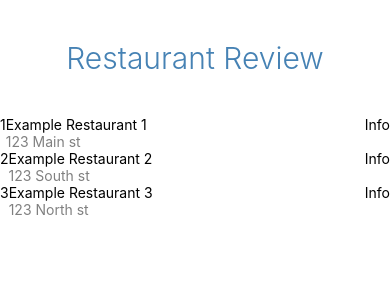
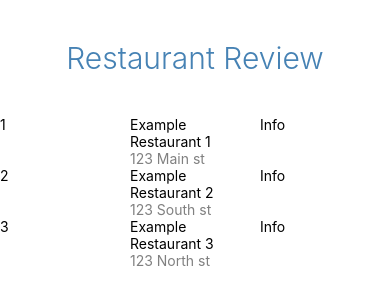
Before and after one commit to imagineLife/nativePractice, a React Native app in the folder GithubFetcher/: screen / in a window 390 px wide. Shown: the top 304 px of the page. Built offline with nearby package versions, Linux system fonts and the light colour scheme.

Commit message:
makes each hz element 1/3 width

```diff
--- a/GithubFetcher/App.js
+++ b/GithubFetcher/App.js
@@ -45,7 +45,7 @@ export default class App extends Component {
           key={pl.name}
           style={styles.flex.r}>
 
-          <Text>{ind + 1}</Text>
+          <Text style={{flex: 1}}>{ind + 1}</Text>
 
           <View
             style={{
@@ -55,7 +55,7 @@ export default class App extends Component {
             <Text style={styles.itemSubText}>{pl.addr}</Text>
           </View>
 
-          <Text>Info</Text>
+          <Text style={{flex: 1}}>Info</Text>
         </View>)
     })
 
```
